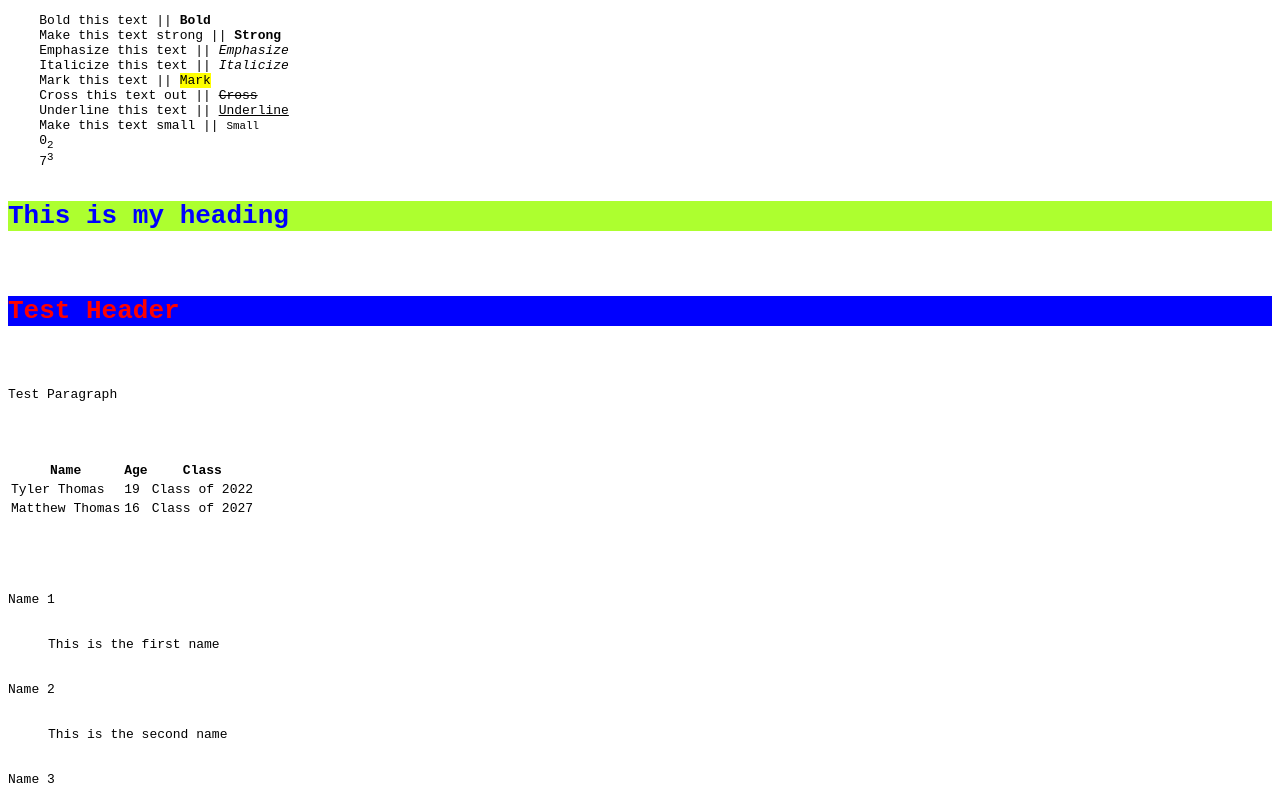
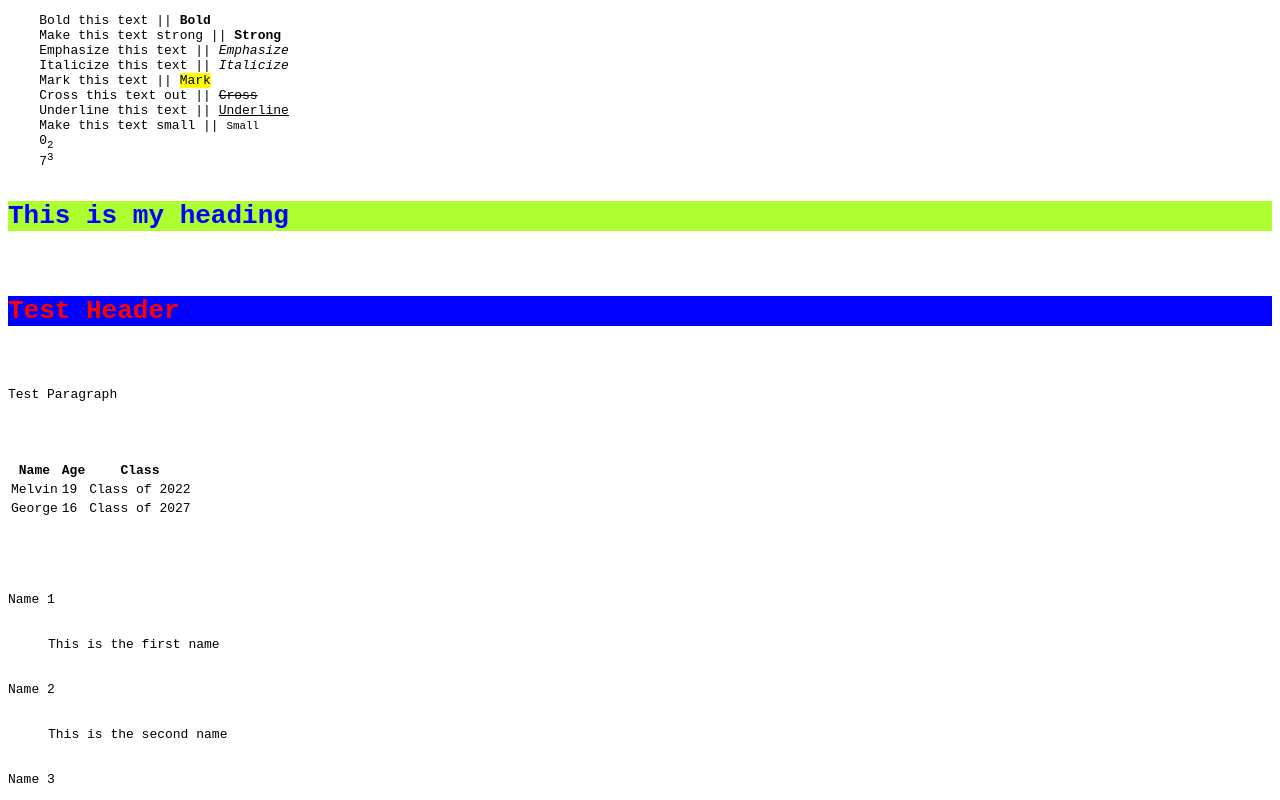
Before and after one commit to tmoney762558/relearningFullStack, a plain HTML site: page htmlSyntax.html in a window 1280 px wide. Shown: the top 800 px of the page. Drawn offline with Linux system fonts and the light colour scheme.

Commit message:
Update htmlSyntax.html

```diff
--- a/htmlSyntax.html
+++ b/htmlSyntax.html
@@ -34,12 +34,12 @@
         <th>Class</th>
       </tr>
       <tr>
-        <td>Tyler Thomas</td>
+        <td>Melvin</td>
         <td>19</td>
         <td>Class of 2022</td>
       </tr>
       <tr>
-        <td>Matthew Thomas</td>
+        <td>George</td>
         <td>16</td>
         <td>Class of 2027</td>
       </tr>
```
